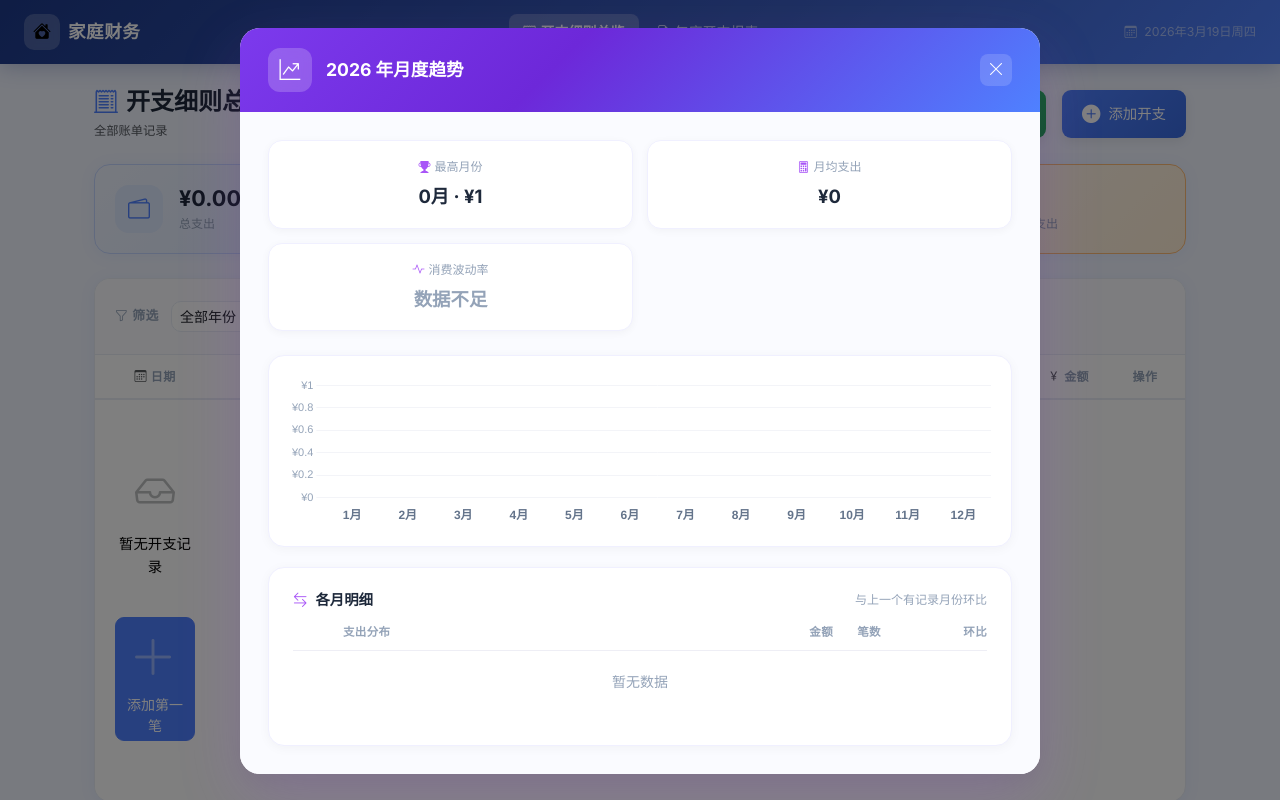
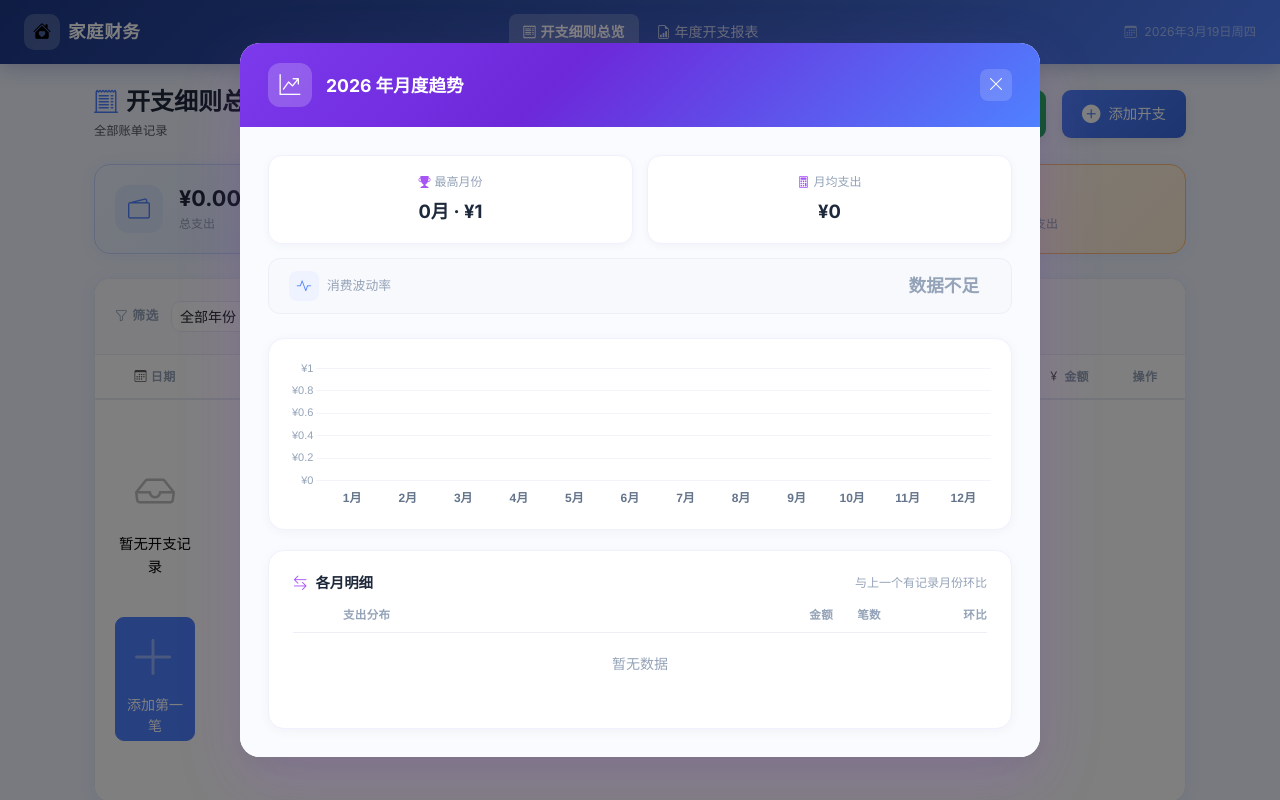
Before and after one commit to Charlesbibi/expense_tracker, a Django app: page /expenses/ in a window 1280 px wide, after a click on "月度趋势". Run offline with Django 4.2, Linux system fonts and the light colour scheme; data that the repository does not hold is empty.

Commit message:
样式交互优化

```diff
--- a/expenses/templates/base.html
+++ b/expenses/templates/base.html
@@ -14,7 +14,7 @@
     <!-- Chart.js -->
     <script src="https://cdn.jsdelivr.net/npm/chart.js@4.4.0/dist/chart.umd.min.js"></script>
     <!-- Custom CSS -->
-    <link href="{% static 'custom.css' %}?v=20260319d" rel="stylesheet">
+    <link href="{% static 'custom.css' %}?v=20260319e" rel="stylesheet">
 </head>
 <body>
 
--- a/expenses/templates/expenses/list.html
+++ b/expenses/templates/expenses/list.html
@@ -339,8 +339,8 @@
                 <button type="button" class="trend-close" data-bs-dismiss="modal"><i class="bi bi-x-lg"></i></button>
             </div>
             <div class="trend-modal-body">
-                <!-- 摘要指标（3列） -->
-                <div class="trend-summary trend-summary--3col">
+                <!-- 摘要指标（2列） -->
+                <div class="trend-summary trend-summary--2col">
                     <div class="trend-summary-item">
                         <div class="ts-label"><i class="bi bi-trophy-fill me-1"></i>最高月份</div>
                         <div class="ts-value" id="trendMax">--</div>
@@ -349,9 +349,16 @@
                         <div class="ts-label"><i class="bi bi-calculator me-1"></i>月均支出</div>
                         <div class="ts-value" id="trendAvg">--</div>
                     </div>
-                    <div class="trend-summary-item">
-                        <div class="ts-label"><i class="bi bi-activity me-1"></i>消费波动率</div>
-                        <div class="ts-value" id="trendVolatility">--</div>
+                </div>
+                <!-- 消费波动率（展平条） -->
+                <div class="trend-volatility-bar" id="trendVolatilityBar">
+                    <div class="tvb-left">
+                        <span class="tvb-icon"><i class="bi bi-activity"></i></span>
+                        <span class="tvb-label">消费波动率</span>
+                    </div>
+                    <div class="tvb-right">
+                        <span class="tvb-value" id="trendVolatility">--</span>
+                        <span class="tvb-desc" id="trendVolatilityDesc"></span>
                     </div>
                 </div>
                 <!-- 柱状图 -->
@@ -514,12 +521,32 @@ document.getElementById('monthlyTrendModal').addEventListener('shown.bs.modal',
 
     // 波动率
     const volEl = document.getElementById('trendVolatility');
+    const volDescEl = document.getElementById('trendVolatilityDesc');
+    const volBar = document.getElementById('trendVolatilityBar');
     if (activeMonths.length < 2) {
         volEl.textContent = '数据不足';
         volEl.style.color = 'var(--text-muted)';
+        volDescEl.textContent = '';
+        volBar.className = 'trend-volatility-bar';
     } else {
         volEl.textContent = volatility.toFixed(1) + '%';
-        volEl.style.color = volatility <= 15 ? '#22c55e' : volatility <= 30 ? '#f59e0b' : '#ef4444';
+        volBar.className = 'trend-volatility-bar';
+        if (volatility <= 15) {
+            volEl.style.color = '#22c55e';
+            volDescEl.textContent = '每月花销很稳定，差别不大';
+            volDescEl.style.color = '#22c55e';
+            volBar.classList.add('tvb--stable');
+        } else if (volatility <= 30) {
+            volEl.style.color = '#f59e0b';
+            volDescEl.textContent = '花销有一定起伏';
+            volDescEl.style.color = '#f59e0b';
+            volBar.classList.add('tvb--moderate');
+        } else {
+            volEl.style.color = '#ef4444';
+            volDescEl.textContent = '花销波动较大，某几个月会特别高或特别低';
+            volDescEl.style.color = '#ef4444';
+            volBar.classList.add('tvb--high');
+        }
     }
 
     // 柱状图 - 统一蓝色配色
--- a/static/custom.css
+++ b/static/custom.css
@@ -549,17 +549,12 @@ body {
     background: #fafbff;
 }
 
-/* 摘要指标卡片（3列含波动率） */
-.trend-summary--3col {
-    grid-template-columns: repeat(3, 1fr);
-}
-
 /* 摘要指标卡片（2列） */
 .trend-summary {
     display: grid;
     grid-template-columns: repeat(2, 1fr);
     gap: 14px;
-    margin-bottom: 24px;
+    margin-bottom: 0;
 }
 .trend-summary-item {
     background: #fff;
@@ -587,6 +582,62 @@ body {
     color: var(--text);
 }
 
+/* 消费波动率展平条 */
+.trend-volatility-bar {
+    display: flex;
+    align-items: center;
+    justify-content: space-between;
+    margin: 14px 0 24px;
+    padding: 12px 20px;
+    border-radius: 12px;
+    background: #f8f9fc;
+    border: 1px solid #eeeef8;
+    transition: background .3s, border-color .3s;
+}
+.tvb-left {
+    display: flex;
+    align-items: center;
+    gap: 8px;
+}
+.tvb-icon {
+    display: flex;
+    align-items: center;
+    justify-content: center;
+    width: 30px;
+    height: 30px;
+    border-radius: 8px;
+    background: #eef3ff;
+    color: #4f81ff;
+    font-size: .9rem;
+}
+.tvb-label {
+    font-size: .8rem;
+    color: var(--text-muted);
+    font-weight: 500;
+}
+.tvb-right {
+    display: flex;
+    align-items: center;
+    gap: 12px;
+}
+.tvb-value {
+    font-size: 1.1rem;
+    font-weight: 700;
+    font-variant-numeric: tabular-nums;
+}
+.tvb-desc {
+    font-size: .78rem;
+    font-weight: 500;
+    opacity: .85;
+}
+/* 波动率不同等级的背景和边框 */
+.tvb--stable  { background: #f0fdf4; border-color: #bbf7d0; }
+.tvb--stable .tvb-icon  { background: #dcfce7; color: #22c55e; }
+.tvb--moderate { background: #fffbeb; border-color: #fde68a; }
+.tvb--moderate .tvb-icon { background: #fef3c7; color: #f59e0b; }
+.tvb--high  { background: #fef2f2; border-color: #fecaca; }
+.tvb--high .tvb-icon { background: #fee2e2; color: #ef4444; }
+
 /* 图表容器 */
 .trend-chart-wrap {
     background: #fff;
@@ -700,12 +751,13 @@ body {
 
 /* 响应式 */
 @media (max-width: 576px) {
-    .trend-summary, .trend-summary--3col { grid-template-columns: 1fr 1fr; gap: 8px; }
-    .trend-summary--3col .trend-summary-item:last-child { grid-column: 1 / -1; }
+    .trend-summary { grid-template-columns: 1fr 1fr; gap: 8px; }
     .trend-summary-item { padding: 12px 8px; }
     .trend-summary-item .ts-value { font-size: .95rem; }
     .trend-modal-body { padding: 18px; }
     .trend-mom-amount { min-width: 70px; font-size: .8rem; }
+    .trend-volatility-bar { padding: 10px 14px; flex-direction: column; align-items: flex-start; gap: 6px; }
+    .tvb-right { gap: 8px; }
 }
 
 /* 响应式：小屏下三个按钮上下排列 */
```
